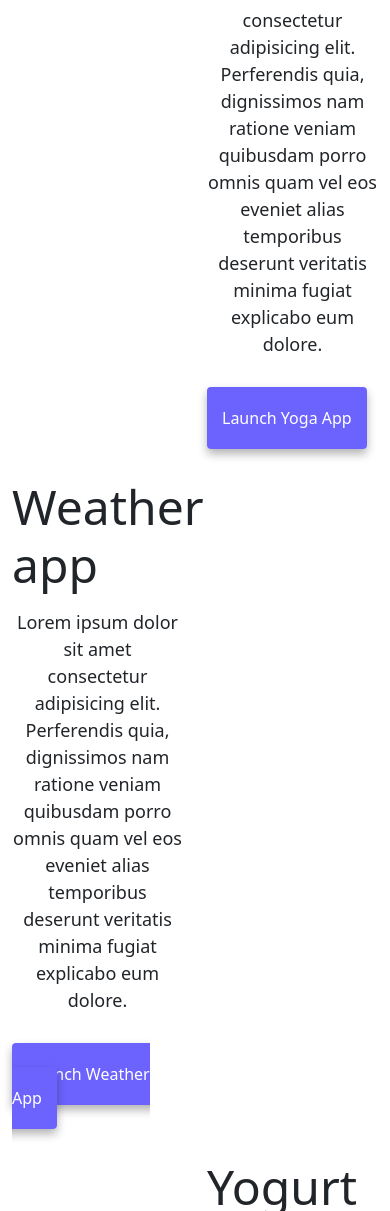
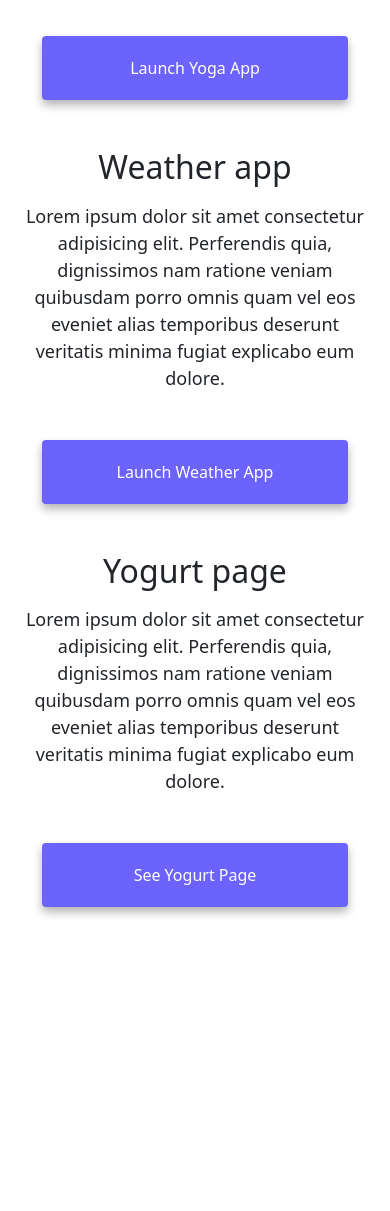
Before and after one commit to CelineMsn/Portfolio-CM--SCR, a plain HTML site: page index.html in a window 390 px wide. Shown: the part 789-2000 px from the top of the page. After the commit the page ends 1796 px from the top, so only its background shows below. Drawn offline with nearby package versions, Linux system fonts and the light colour scheme.

Commit message:
fixed problem affichage sm porjects

```diff
--- a/css/style.css
+++ b/css/style.css
@@ -5,7 +5,7 @@
 }
 
 body {
-  margin: 100px auto;
+  margin: 100px 10px;
 }
 
 h1,
@@ -97,11 +97,17 @@ p {
     line-height: 1.5;
     text-align: center;
   }
+
+  h2 {
+    text-align: center;
+    font-size: 32px;
+  }
+
   p {
     text-align: center;
   }
 
-  project-link {
+  .project-link {
     display: block;
     text-align: center;
     margin: 0 20px;
--- a/index.html
+++ b/index.html
@@ -78,13 +78,14 @@
     </div>
     <div class="container">
       <div class="row">
-        <div class="col-6">
+        <div class="col-sm-6">
           <img
             src="images/yoga.png"
+            alt="yoga project photo"
             class="img-fluid rounded d-none d-sm-block"
           />
         </div>
-        <div class="col-6">
+        <div class="col-sm-6">
           <h2 class="mb-3">Yoga Class app</h2>
           <p>
             Lorem ipsum dolor sit amet consectetur adipisicing elit. Perferendis
@@ -100,7 +101,7 @@
         </div>
       </div>
       <div class="row mt-5">
-        <div class="col-6">
+        <div class="col-sm-6">
           <h2 class="mb-3">Weather app</h2>
           <p>
             Lorem ipsum dolor sit amet consectetur adipisicing elit. Perferendis
@@ -117,21 +118,23 @@
             >
           </div>
         </div>
-        <div class="col-6">
+        <div class="col-sm-6">
           <img
             src="images/weather.png"
+            alt="weather project photo"
             class="img-fluid rounded d-none d-sm-block"
           />
         </div>
       </div>
       <div class="row mt-5">
-        <div class="col-6">
+        <div class="col-sm-6">
           <img
             src="images/yogurt.png"
+            alt="Yogurt project photo"
             class="img-fluid rounded d-none d-sm-block"
           />
         </div>
-        <div class="col-6">
+        <div class="col-sm-6">
           <h2 class="mb-3">Yogurt page</h2>
           <p>
             Lorem ipsum dolor sit amet consectetur adipisicing elit. Perferendis
```
